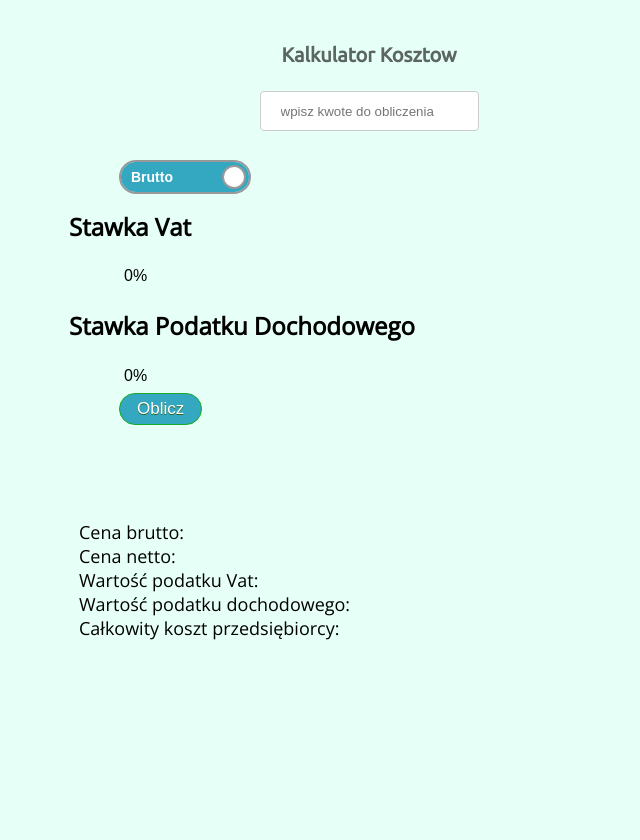
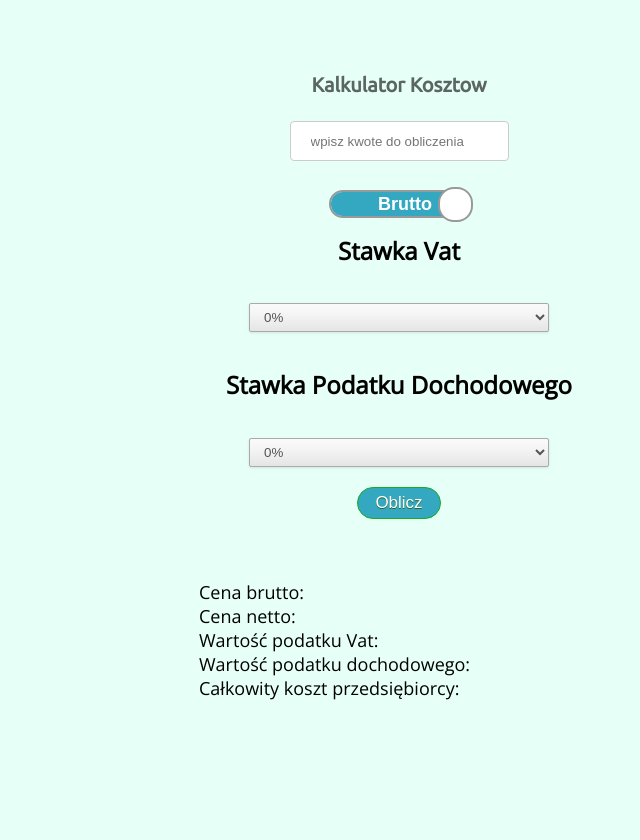
Before and after one commit to nowas89/calculator, a plain HTML site: page index.html in a window 1280 px wide. Shown: the whole page, without its empty margins (271-911 px from the left). Before the commit the page ends 800 px from the top, so only its background shows below. Drawn offline with nearby package versions, Linux system fonts and the light colour scheme.

Commit message:
changed css properties

```diff
--- a/css.css
+++ b/css.css
@@ -1,6 +1,6 @@
 .onoffswitch {
-    margin-left: 50px;
-    position: relative; width: 132px;
+    margin: auto;
+    position: relative; width: 140px;
     -webkit-user-select:none; -moz-user-select:none; -ms-user-select: none;
 }
 .onoffswitch-checkbox {
@@ -8,34 +8,34 @@
 }
 .onoffswitch-label {
     display: block; overflow: hidden; cursor: pointer;
-    border: 2px solid #999999; border-radius: 20px;
+    border: 2px solid #999999; border-radius: 16px;
 }
 .onoffswitch-inner {
     display: block; width: 200%; margin-left: -100%;
     transition: margin 0.3s ease-in 0s;
 }
 .onoffswitch-inner:before, .onoffswitch-inner:after {
-    display: block; float: left; width: 50%; height: 30px; padding: 0; line-height: 30px;
-    font-size: 14px; color: white; font-family: Trebuchet, Arial, sans-serif; font-weight: bold;
+    display: block; float: left; width: 50%; height: 24px; padding: 0; line-height: 24px;
+    font-size: 18px; color: white; font-family: Trebuchet, Arial, sans-serif; font-weight: bold;
     box-sizing: border-box;
 }
 .onoffswitch-inner:before {
-    content: "  Brutto";
-    padding-left: 10px;
+    content: "Brutto";
+    padding-left: 12px;
     background-color: #34A7C1; color: #FFFFFF;
 }
 .onoffswitch-inner:after {
     content: "Netto";
-    padding-right: 10px;
-    background-color: #DEDEDE; color: #999999;
+    padding-right: 12px;
+    background-color: #34A7C1; color: #FFFFFF;
     text-align: right;
 }
 .onoffswitch-switch {
-    display: block; width: 20px; margin: 5px;
+    display: block; width: 31px; margin: -3.5px;
     background: #FFFFFF;
     position: absolute; top: 0; bottom: 0;
-    right: 98px;
-    border: 2px solid #999999; border-radius: 20px;
+    right: 112px;
+    border: 2px solid #999999; border-radius: 16px;
     transition: all 0.3s ease-in 0s;
 }
 .onoffswitch-checkbox:checked + .onoffswitch-label .onoffswitch-inner {
@@ -46,17 +46,25 @@
 }
 
 .styled-select select {
-  margin-left: 50px;
-   background: transparent;
-   width: 268px;
-   padding: 5px;
-   font-size: 16px;
-   line-height: 1;
-   border: 0;
-   border-radius: 0;
-   height: 34px;
-   -webkit-appearance: none;
-   }
+  -webkit-appearance: button;
+  -webkit-border-radius: 2px;
+  -webkit-box-shadow: 0px 1px 3px rgba(0, 0, 0, 0.1);
+  -webkit-padding-end: 20px;
+  -webkit-padding-start: 2px;
+  -webkit-user-select: none;
+  background-image: -webkit-linear-gradient(#FAFAFA, #F4F4F4 40%, #E5E5E5);
+  background-position: 97% center;
+  background-repeat: no-repeat;
+  border: 1px solid #AAA;
+  color: #555;
+  margin: 20px;
+  overflow: hidden;
+  padding: 5px 10px;
+  text-overflow: ellipsis;
+  white-space: nowrap;
+  width: 300px;
+}
+
 
    /*start css basic by me*/
 
@@ -71,6 +79,9 @@
 
    }
    #container{
+     text-align: center;
+     margin: 0 auto;
+     padding: 30px;
       margin-bottom: 40px;
       width: 100%;
       height: 450px;
@@ -90,7 +101,7 @@
      }
 
         input[type=number]:focus {
-         width: 100%;
+         width: 60%;
          padding: 12px 20px;
          height: 40px;
          margin: 8px 0;
@@ -104,9 +115,9 @@
 
       input[type=submit] {
         display: block;
-           margin-left: 50px;
-        	background-color: #34A7C1;
-          color: #FFFFFF;;
+        margin: 0 auto;
+        background-color: #34A7C1;
+        color: #FFFFFF;;
       	-moz-border-radius:28px;
       	-webkit-border-radius:28px;
       	border-radius:28px;
@@ -130,6 +141,7 @@
       }
 
       #cost-calculate{
+             margin: 0 auto;
         text-align: center;
         padding: 6px;
         margin-bottom: 15px;
@@ -142,6 +154,7 @@
           opacity: 0.6;
       }
       #count-money{
+        margin-left: 20%;
         padding: 10px;
         height: 250px;
         width: 600px;
--- a/final.js
+++ b/final.js
@@ -7,6 +7,7 @@ document.getElementById('vat').addEventListener('change', function() {
 				}else if(typeof vatTax){
 						var vatTax = document.getElementById('vat');
 						var vatTaxSum = (Number(taxPrompt)/100);
+						console.log(vatTaxSum);
 				}else{
 						console.log('dupsko');
 		}
--- a/index.html
+++ b/index.html
@@ -38,7 +38,6 @@
           <option value='0.08'>8%</option>
           <option value='0.23'>23%</option>
           <option value="other">Add another tax value..</option>
-          <option value="results"></option>
         </select>
       </div>
 
```
